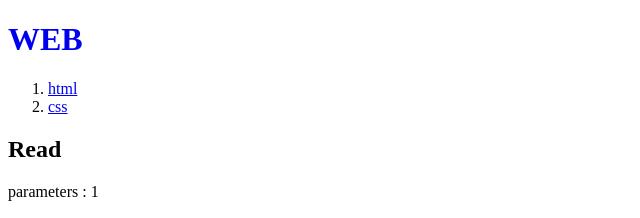
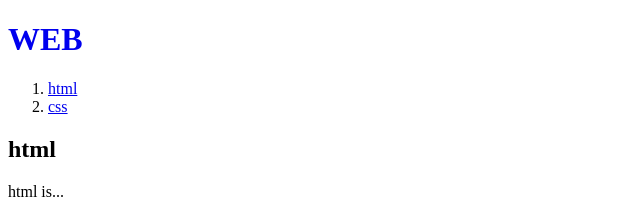
Before and after one commit to mykuromi/nextApp, a Next.js app: page /read/1 in a window 1280 px wide. Shown: the top 218 px of the page, without its empty margins (0-640 px from the left). Built offline with nearby package versions, Linux system fonts and the light colour scheme; data requests are answered from the project's data file.

Commit message:
11. 글 읽기

```diff
--- a/src/app/read/[id]/page.js
+++ b/src/app/read/[id]/page.js
@@ -1,8 +1,11 @@
-export default function Read(props) {
+export default async function Read(props) {
+  // Server component : data read & show
+  const resp = await fetch(`http://localhost:9999/topics/${props.params.id}`);
+  const topic = await resp.json();
   return (
     <>
-      <h2>Read</h2>
-      parameters : {props.params.id}
+      <h2>{topic.title}</h2>
+      {topic.body}
     </>
   );
 }
```
